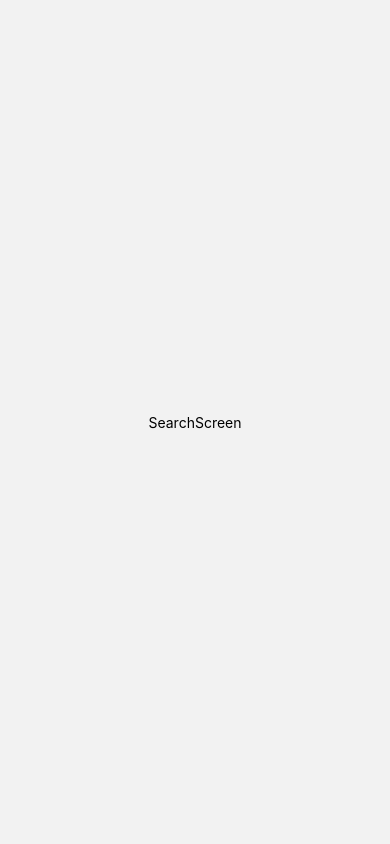
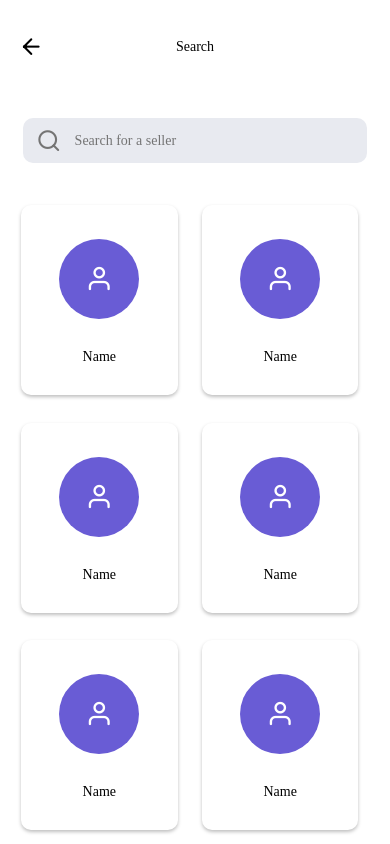
Before and after one commit to abdulmuksith3/AppointmentBooking-Mobile, a React Native app: screen /SearchScreen in a window 390 px wide. Built offline with nearby package versions, Linux system fonts and the light colour scheme.

Commit message:
SearchScreen - MockData
- Search screen completed with mock data

```diff
--- a/screens/SearchScreen.js
+++ b/screens/SearchScreen.js
@@ -1,12 +1,106 @@
 import React, {useState, useEffect} from 'react';
-import { StyleSheet, Text, View, LogBox} from 'react-native';
+import { StyleSheet, Text, View, ScrollView, Dimensions, TouchableOpacity, TextInput} from 'react-native';
+import {colors, font} from '../theme/theme'
+import { Icon } from 'react-native-elements';
+
+const width = Dimensions.get('window').width;
+const height = Dimensions.get('window').height;
+
+export default function SearchScreen({navigation}) {
+  const [icon, setIcon] = useState(false);
+  const [sellers, setSellers] = useState([
+    {
+      status: true
+    },
+    {
+      status: true
+    },
+    {
+      status: true
+    },
+    {
+      status: false
+    },
+    {
+      status: true
+    },
+    {
+      status: true
+    },
+    {
+      status: true
+    },
+    {
+      status: false
+    }
+  ]);
+
+  return (
+    <View style={styles.container}>
+
+      <View style={styles.header}>
+        <TouchableOpacity onPress={()=> navigation.goBack()} style={styles.headerLeft}>
+          <Icon
+              size={25}
+              type="feather"
+              name={"arrow-left"}
+              color={colors.BLACK}
+          />
+        </TouchableOpacity>
+        <View style={styles.headerCenter}>
+          <Text style={styles.headerText}>Search</Text>
+        </View>
+        <View style={styles.headerRight}></View>
+      </View>
 
 
-export default function SearchScreen() {
+      <View style={styles.center}>
+        <View style={styles.searchContainer}>
+          <TouchableOpacity onPress={()=>console.log("SEARCHING")} style={styles.searchButton}>
+            <Icon
+                size={25}
+                type={"feather"}
+                name={"search"}
+                color={colors.GRAY}
+            />
+          </TouchableOpacity>
+          <TextInput
+            style={styles.searchInput}
+            // value="Jose"
+            onChangeText={(text)=>console.log(text)}
+            placeholder='Search for a seller'
+          />
+        </View>
+      </View>
 
-  return (
-    <View style={{ flex: 1, alignItems: 'center', justifyContent: 'center' }}>
-        <Text>SearchScreen</Text>
+
+      <View style={styles.body}>
+        <ScrollView style={styles.scrollView}>
+          <View style={styles.innerBody}>
+            {sellers && sellers.filter(x=> x.status === true).map((item, index) =>
+              <TouchableOpacity key={index} onPress={()=>navigation.navigate("SellerScreen")} style={[styles.sellerContainer, index%2 !== 0 && {marginLeft:"7%"}]}>
+                <View style={styles.sellerContainerTop}>
+                  {icon ?
+                    <Text style={styles.sellerUserImage}>IMG</Text>
+                    :
+                    <View style={styles.sellerUserIcon}>
+                      <Icon
+                          size={28}
+                          type="feather"
+                          name={"user"}
+                          color={colors.WHITE}
+                      />
+                    </View>
+                  }
+                </View>
+                <View style={styles.sellerContainerBottom}>
+                  <Text style={styles.sellerNameText}>Name</Text>
+                </View>
+              </TouchableOpacity>
+            )}
+          </View>
+        </ScrollView>
+      </View>
     </View>
   );
 }
@@ -14,8 +108,125 @@ export default function SearchScreen() {
 const styles = StyleSheet.create({
   container: {
     flex: 1,
-    backgroundColor: '#fff',
-    alignItems: 'center',
-    justifyContent: 'center',
+    backgroundColor: colors.WHITE,
+    // alignItems: 'center',
+    // justifyContent: 'center',
+    paddingLeft:"1%",
+    paddingRight:"1%"
   },
+
+
+  //------------- HEADER -------------
+  header:{
+    flex:1,
+    // backgroundColor: "red",
+    flexDirection:"row"
+  },
+  headerLeft:{
+    flex:1,
+    // backgroundColor:"yellow",
+    justifyContent:"center",
+    alignItems:"center"
+  },
+  headerCenter:{
+    flex:5,
+    // backgroundColor:"yellow",
+    justifyContent:"center",
+    alignItems:"center"
+  },
+  headerText:{
+    fontSize: 14,
+    fontFamily: font.MEDIUM,
+    color: colors.BLACK
+  },
+  headerRight:{
+    flex:1,
+    // backgroundColor:"yellow"
+  },
+
+
+  //------------- CENTER -------------
+  center:{
+    flex:1,
+    // backgroundColor: "blue",
+    justifyContent:"center",
+    alignItems:"center"
+  },
+  searchContainer:{
+    backgroundColor: colors.LIGHT_GRAY,
+    width:"90%",
+    flexDirection:"row",
+    height:45,
+    borderRadius:10,
+    alignItems:"center"
+  },
+  searchButton:{
+    // backgroundColor:"yellow",
+    width:"15%"
+  },
+  searchInput:{
+    // backgroundColor:"pink",
+    width:"85%",
+    fontFamily: font.MEDIUM,
+    fontSize: 14,
+    color: colors.GRAY
+  },
+
+  //------------- BODY -------------
+  body:{
+    flex:7,
+    // backgroundColor: "red"
+  },
+  scrollView:{
+    // backgroundColor:"yellow",
+  },
+  innerBody:{
+    // backgroundColor:"blue",
+    margin: "4.5%",
+    flexDirection:"row",
+    flexWrap:"wrap",
+    // justifyContent:"center"
+  },
+  sellerContainer:{
+    backgroundColor: colors.WHITE,
+    height: 190,
+    width: "45%",
+    borderRadius:10,
+    marginBottom:"8%",
+    shadowColor: colors.BLACK,
+    shadowOffset: {
+      width: 0,
+      height: 2,
+    },
+    shadowOpacity: 0.25,
+    shadowRadius: 3.84,
+    elevation: 5,
+  },
+  sellerContainerTop:{
+    height:"60%",
+    justifyContent:"flex-end",
+    alignItems:"center"
+  },
+  sellerUserIcon:{
+    width:80,
+    height:80,
+    borderRadius:160,
+    backgroundColor: colors.DARK_PURPLE,
+    justifyContent:"center",
+    alignItems:"center"
+  },
+  sellerUserImage:{
+
+  },
+  sellerContainerBottom:{
+    height:"40%",
+    justifyContent:"center",
+    alignSelf:"center"
+  },
+  sellerNameText:{
+    fontSize:14,
+    fontFamily:font.MEDIUM,
+    color: colors.BLACK
+  },
+
 });
```
